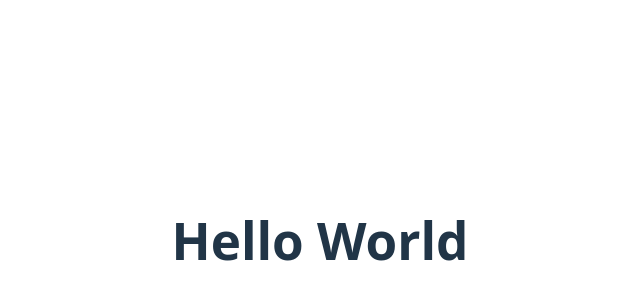
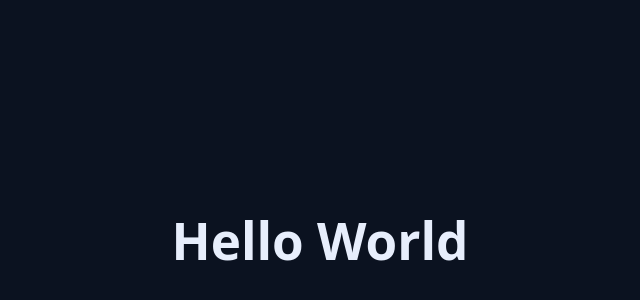
Before and after one commit to namddanh/medical-dashboard, a React (Vite) app: page / in a window 1280 px wide. Shown: the part 160-460 px from the top of the page, without its empty margins (320-960 px from the left). Built offline with nearby package versions, Linux system fonts and the light colour scheme.

Commit message:
fix: add styled-components theme typing and resolve lint warning in styled.d.ts

```diff
--- a/package.json
+++ b/package.json
@@ -20,7 +20,6 @@
     "@types/node": "^24.10.1",
     "@types/react": "^19.2.7",
     "@types/react-dom": "^19.2.3",
-    "@types/styled-components": "^5.1.36",
     "@vitejs/plugin-react": "^5.1.1",
     "eslint": "^9.39.2",
     "eslint-config-prettier": "^10.1.8",
--- a/src/app/GlobalStyle.ts
+++ b/src/app/GlobalStyle.ts
@@ -0,0 +1,23 @@
+import { createGlobalStyle } from "styled-components";
+
+export const GlobalStyle = createGlobalStyle`
+  * {
+    box-sizing: border-box;
+  }
+  html, body {
+    height: 100%;
+  }
+  body {
+    margin: 0;
+    font-family: ui-sans-serif, system-ui, -apple-system, Segoe UI, Roboto, Arial, sans-serif;
+    background: ${({ theme }) => theme.colors.bg};
+    color: ${({ theme }) => theme.colors.text};
+  }
+  a {
+    color: inherit;
+    text-decoration: none;
+  }
+  button, input {
+    font: inherit;
+  }
+`;
--- a/src/app/theme.ts
+++ b/src/app/theme.ts
@@ -0,0 +1,30 @@
+// Paint palette
+export const theme = {
+  colors: {
+    bg: "#0b1220",
+    surface: "#121a2b",
+    text: "#e7eefc",
+    muted: "#a9b4cc",
+    border: "rgba(255, 255, 255, 0.12)",
+    primary: "#4f8cff",
+    danger: "#ff4f6d",
+  },
+  space: {
+    1: "4px",
+    2: "8px",
+    3: "12px",
+    4: "16px",
+    5: "24px",
+    6: "32px",
+  },
+  radius: {
+    sm: "8px",
+    md: "12px",
+    lg: "16px",
+  },
+  shadow: {
+    card: "0 10px 30px rgba(0, 0, 0, 0.25)",
+  },
+} as const;
+
+export type AppTheme = typeof theme;
--- a/src/main.tsx
+++ b/src/main.tsx
@@ -2,9 +2,15 @@ import { StrictMode } from "react";
 import { createRoot } from "react-dom/client";
 import "./styles/index.css";
 import App from "./app/App.tsx";
+import { ThemeProvider } from "styled-components";
+import { theme } from "./app/theme";
+import { GlobalStyle } from "./app/GlobalStyle.ts";
 
 createRoot(document.getElementById("root")!).render(
   <StrictMode>
-    <App />
+    <ThemeProvider theme={theme}>
+      <GlobalStyle />
+      <App />
+    </ThemeProvider>
   </StrictMode>,
 );
```
Also changed, not shown: src/app/styled.d.ts (added, +7 -0 lines).
